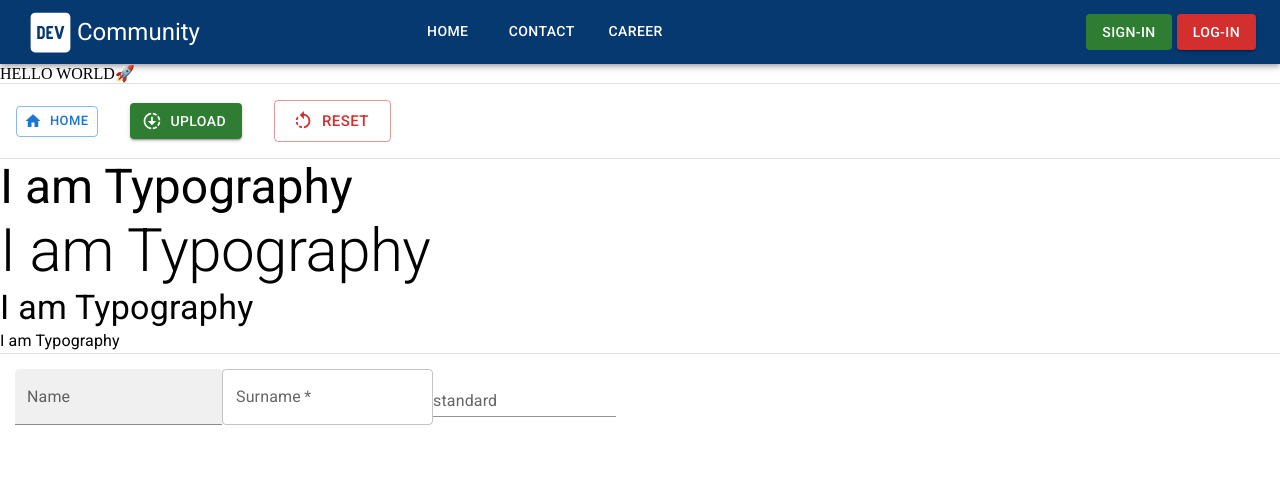
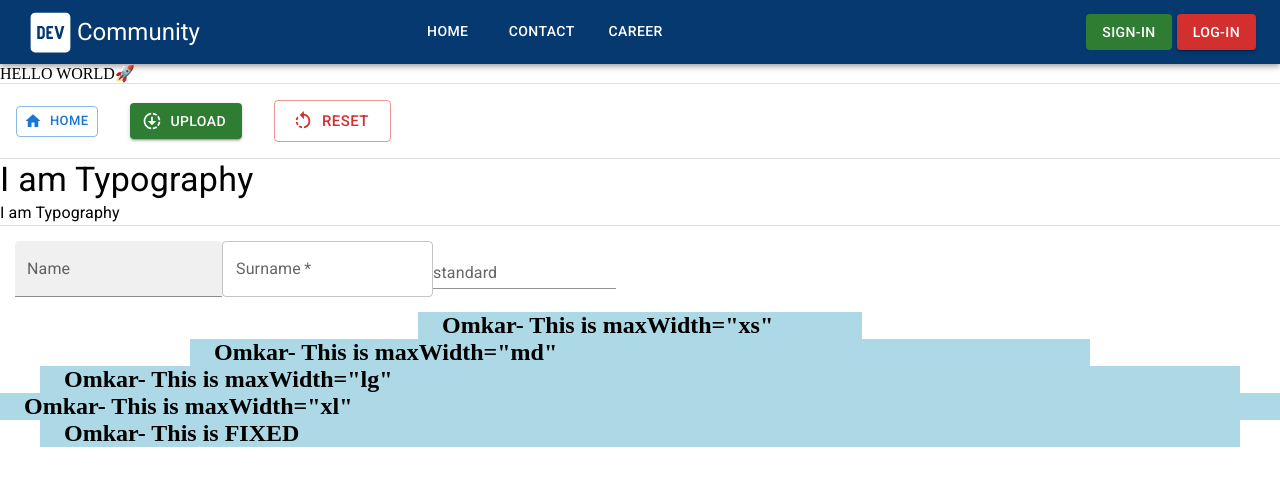
Before and after one commit to omkarpembarti/Material-UI-5, a React (Vite) app: page / in a window 1280 px wide. Shown: the top 486 px of the page. Built offline with nearby package versions, Linux system fonts and the light colour scheme.

Commit message:
before pushing to git

```diff
--- a/src/App.jsx
+++ b/src/App.jsx
@@ -1,4 +1,10 @@
-import { Button, Divider, TextField, Typography } from "@mui/material";
+import {
+  Button,
+  Container,
+  Divider,
+  TextField,
+  Typography,
+} from "@mui/material";
 import { Home, Downloading, RotateLeft } from "@mui/icons-material";
 import Header from "./components/Header";
 
@@ -36,8 +42,6 @@ function App() {
       </>
       <Divider />
       <>
-        <Typography variant="h3">I am Typography</Typography>
-        <Typography variant="h2">I am Typography</Typography>
         <Typography variant="h4" component="div">
           I am Typography
         </Typography>
@@ -53,6 +57,23 @@ function App() {
           required></TextField>
         <TextField variant="standard" label="standard"></TextField>
       </div>
+      <>
+        <Container maxWidth="xs" sx={{ backgroundColor: "lightblue" }}>
+          <h2>Omkar- This is maxWidth="xs"</h2>
+        </Container>
+        <Container maxWidth="md" sx={{ backgroundColor: "lightblue" }}>
+          <h2>Omkar- This is maxWidth="md"</h2>
+        </Container>
+        <Container maxWidth="lg" sx={{ backgroundColor: "lightblue" }}>
+          <h2>Omkar- This is maxWidth="lg"</h2>
+        </Container>
+        <Container maxWidth="xl" sx={{ backgroundColor: "lightblue" }}>
+          <h2>Omkar- This is maxWidth="xl"</h2>
+        </Container>
+        <Container fixed sx={{ backgroundColor: "lightblue" }}>
+          <h2>Omkar- This is FIXED</h2>
+        </Container>
+      </>
     </>
   );
 }
```
